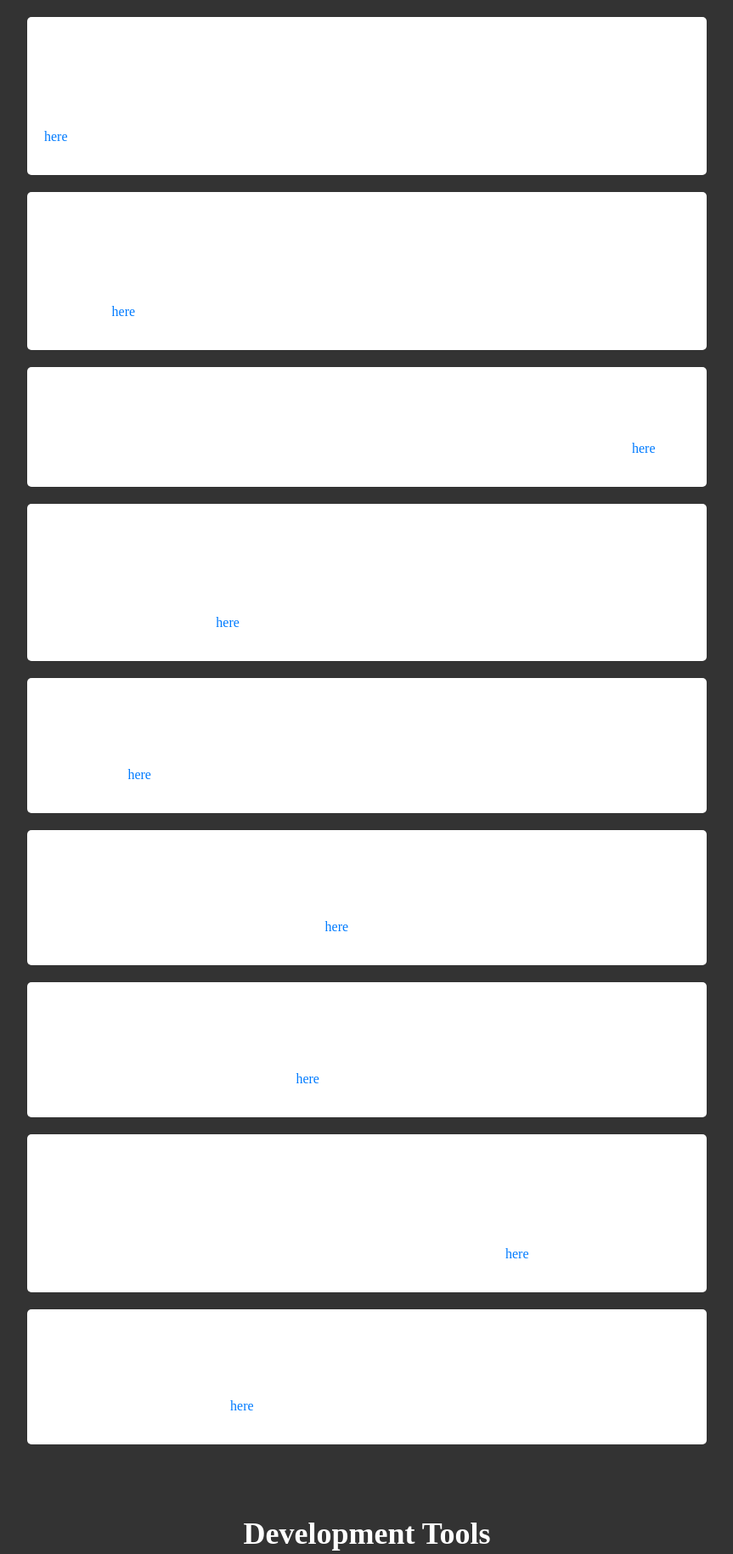
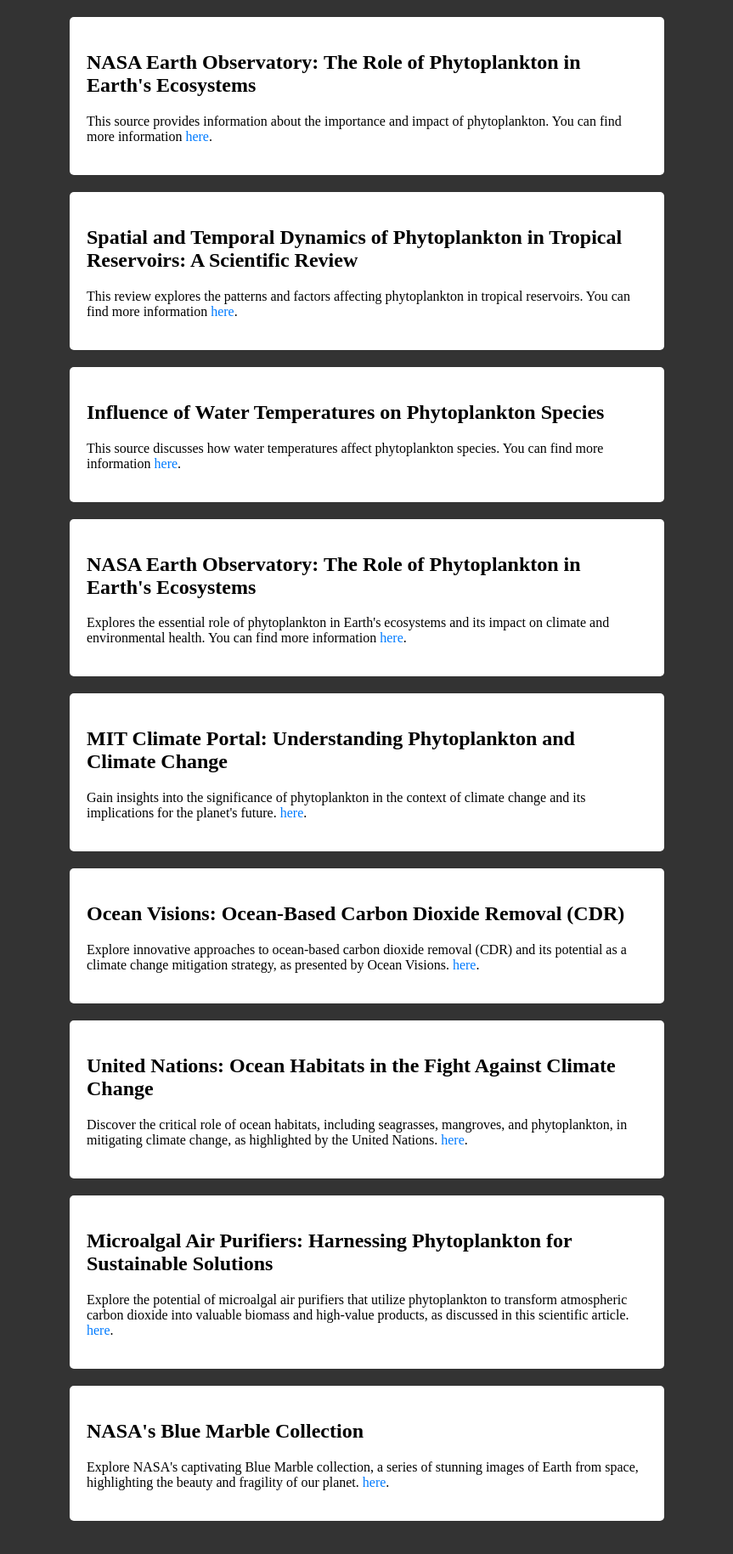
Before and after one commit to MichaelJGao/NASA-Space-App, a Flask app: page /resources in a window 1280 px wide. Shown: the part 130-1959 px from the top of the page at 85% size, without its empty margins (208-1071 px from the left). Run offline with Flask 3, Linux system fonts and the light colour scheme.

Commit message:
navbar and resources text fix

```diff
--- a/templates/navbar.html
+++ b/templates/navbar.html
@@ -54,7 +54,7 @@
 <div class="navbar">
     <a href="/">Real Earth</a>
     <a href="/analogy-earth">Cartoon Analogy</a>
-    <a href="/activity">Activities</a>
+    <a href="/activities">Activities</a>
     <a href="/resources">Resources</a>
 </div>
 
--- a/templates/resources.html
+++ b/templates/resources.html
@@ -28,6 +28,7 @@
             margin: 0 auto;
             padding: 20px;
             text-align: left;
+            width: 700px;
         }
 
         .resource {
@@ -39,10 +40,12 @@
 
         .resource h2 {
             font-size: 24px;
+            color: black;
         }
 
         .resource p {
             font-size: 16px;
+            color: black;
         }
 
         a {
```
